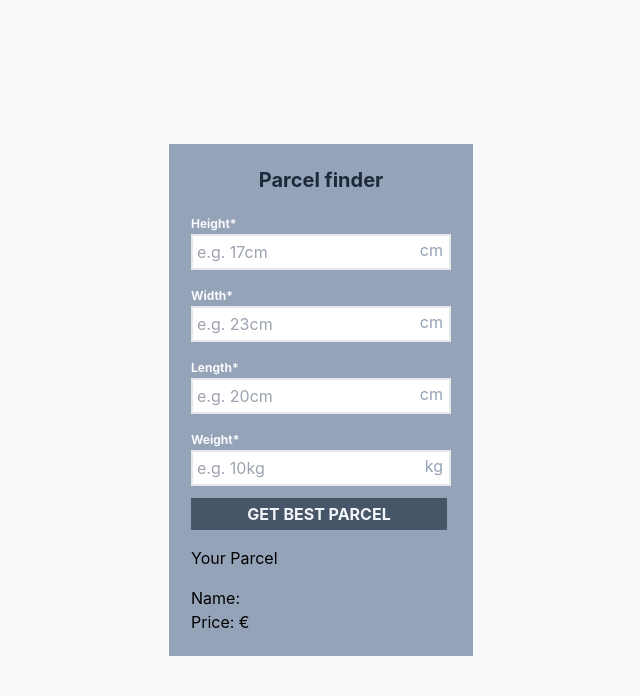
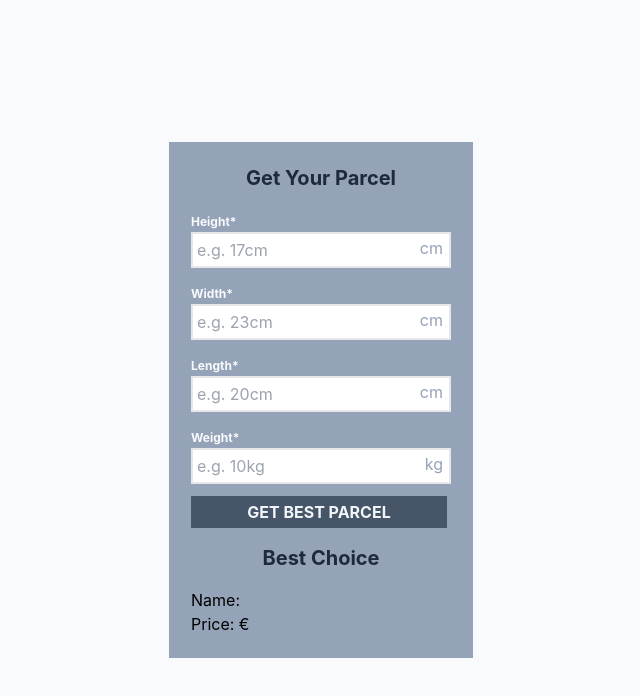
Before and after one commit to Torfeltorfel/Pirateship-, a React (Create React App) app: page / in a window 1280 px wide. Shown: the top 696 px of the page, without its empty margins (319-959 px from the left). Built offline with nearby package versions, Linux system fonts and the light colour scheme.

Commit message:
feat/rateCalculator: add dynamic title component

```diff
--- a/src/App.js
+++ b/src/App.js
@@ -1,12 +1,10 @@
 import "./App.css";
 import Form from "./components/Form";
-import Header from "./components/Header";
 
 function App() {
   return (
     <div className="h-screen flex flex-col items-center justify-center bg-slate-50">
       <div className="border-slate-400 border-2 bg-slate-400 p-5 flex flex-col gap-4">
-        <Header />
         <Form />
       </div>
     </div>
--- a/src/components/Form.jsx
+++ b/src/components/Form.jsx
@@ -3,6 +3,7 @@ import { InputField } from "./InputField";
 import parcelInformation from "../res/parcelInformation.json";
 import { findOptimalParcel } from "../helperFunctions/findOptimalParcel";
 import { Button } from "./Button";
+import Title from "./Title";
 
 const Form = () => {
   const [optimalParcel, setOptimalParcel] = useState({});
@@ -19,6 +20,7 @@ const Form = () => {
 
   return (
     <>
+      <Title headingLevel="h1">get your parcel</Title>
       <form className="flex flex-col gap-3" onSubmit={handleSubmit}>
         <InputField
           placeholder="e.g. 17cm"
@@ -66,7 +68,7 @@ const Form = () => {
       </form>
       {optimalParcel && (
         <>
-          <h2>Your Parcel</h2>
+          <Title headingLevel={"h2"}>best choice</Title>
           <ul>
             <li>Name: {optimalParcel.name}</li>
             <li>Price: {optimalParcel.price}€</li>
--- a/src/components/Header.jsx
+++ /dev/null
@@ -1,9 +0,0 @@
-import React from "react";
-
-const Header = () => {
-  return (
-    <h1 className="font-bold text-xl text-slate-800 m-auto">Parcel finder</h1>
-  );
-};
-
-export default Header;
--- /dev/null
+++ b/src/components/Title.jsx
@@ -0,0 +1,12 @@
+import React from "react";
+
+const Title = ({ headingLevel, children }) => {
+  const Title = headingLevel;
+  return (
+    <Title className="font-bold text-xl text-slate-800 m-auto capitalize">
+      {children}
+    </Title>
+  );
+};
+
+export default Title;
```
